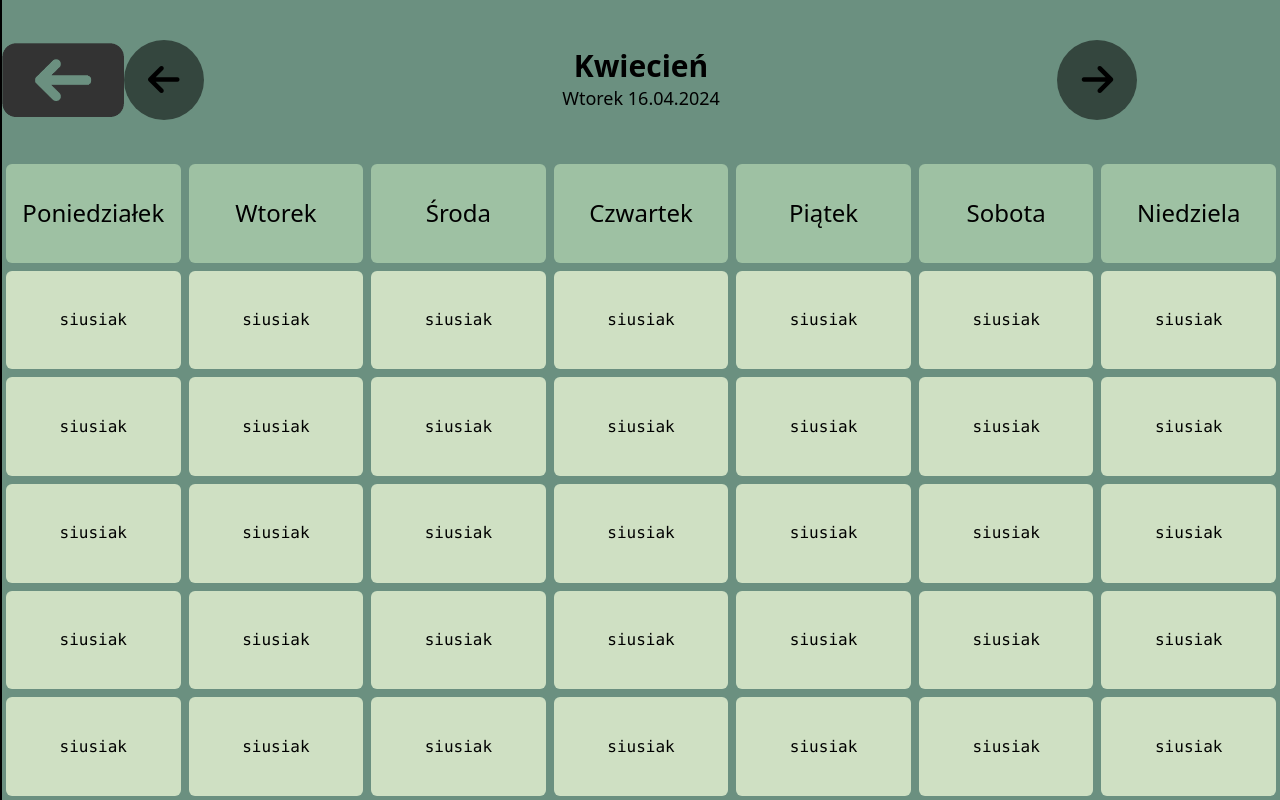
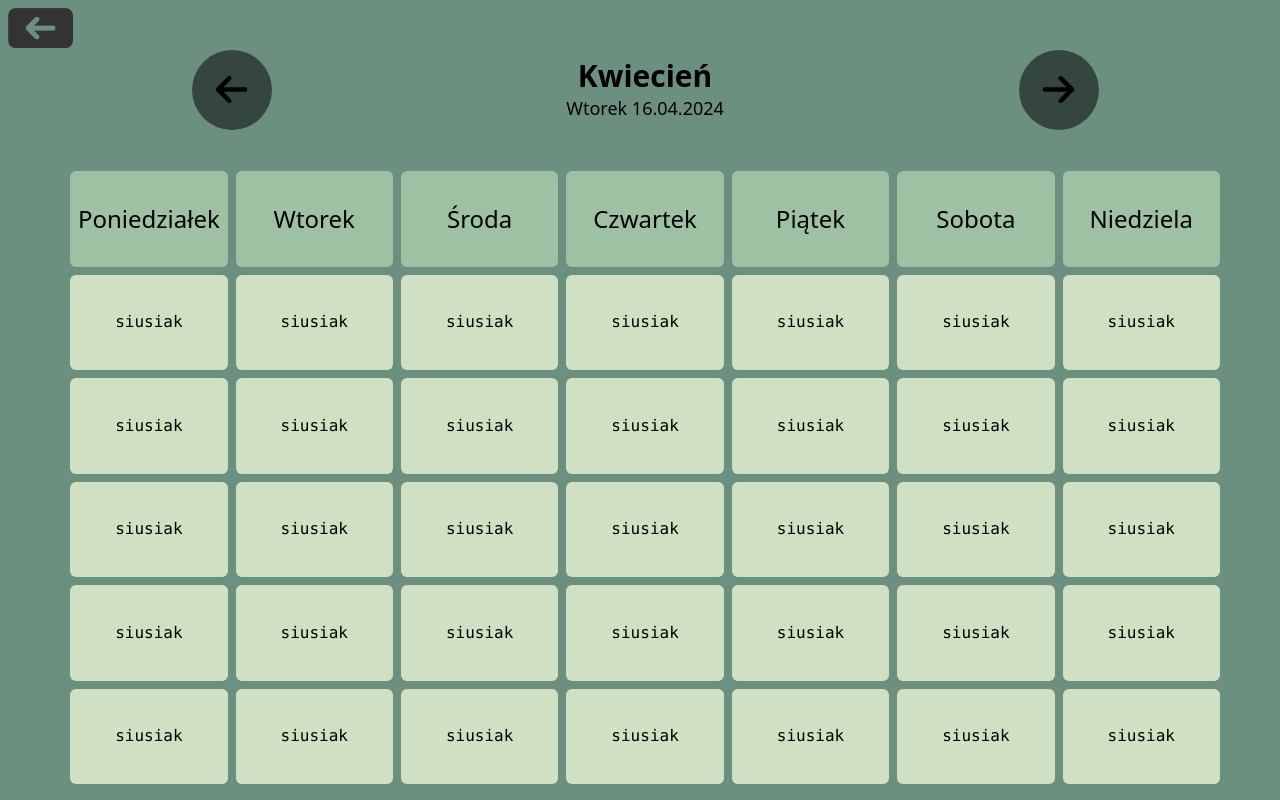
Before and after one commit to siemaema/Projekt, a PHP site: page /Terminarz.php in a window 1280 px wide. Run offline with PHP 8.4, Linux system fonts and the light colour scheme; some libraries are stand-ins or nearby versions.

Commit message:
update 1.0.2

```diff
--- a/Terminarz.php
+++ b/Terminarz.php
@@ -9,14 +9,13 @@
     <script src="https://kit.fontawesome.com/90bfbfad1c.js" crossorigin="anonymous"></script>
 </head>
 <body class="h-full">
-        <div class="flex h-full w-full border-l-2 border-black bg-[#eee8de]">
-            <div class="grid grid-cols-7 grid-rows-5 w-full h-full bg-[#6b9080]">
-
-                <div class="grid col-span-2 w-full  ">
-                    <div class="grid grid-flow-col grid-cols-3 grid-rows-1 place-content-center items-center">
-                        <a href="Main.php"><img src="back_button.png" alt="XDDDDDd"></a>
-                        <button class="col-span-2 w-20 h-20 text-4xl bg-[#34463E] rounded-full"><i class="fa-solid fa-arrow-left"></i></button>
-                    </div>
+        <div class="flex h-full w-full bg-[#6b9080]">
+            <div>
+                <a href="Main.php"><img src="img/back_button.png" alt="xddd" class="object-scale-down h-10 mt-2 ml-2"></a>
+            </div>
+            <div class="grid grid-cols-7 grid-rows-5 w-full h-full py-3 mr-14">
+                <div class="grid col-span-2 w-full place-content-center ">
+                    <button class="w-20 h-20 text-4xl bg-[#34463E] rounded-full"><i class="fa-solid fa-arrow-left"></i></button>
                 </div>
                 <div class="grid col-span-3 text-center place-content-center">
                     <p class="text-3xl font-bold">Kwiecień</p>
--- a/output.css
+++ b/output.css
@@ -643,6 +643,10 @@ video {
   grid-row: span 4 / span 4;
 }
 
+.row-span-1 {
+  grid-row: span 1 / span 1;
+}
+
 .my-4 {
   margin-top: 1rem;
   margin-bottom: 1rem;
@@ -660,12 +664,67 @@ video {
   margin-left: 0.75rem;
 }
 
+.mr-2 {
+  margin-right: 0.5rem;
+}
+
+.mr-4 {
+  margin-right: 1rem;
+}
+
+.mr-5 {
+  margin-right: 1.25rem;
+}
+
+.mr-7 {
+  margin-right: 1.75rem;
+}
+
+.mr-10 {
+  margin-right: 2.5rem;
+}
+
+.mr-12 {
+  margin-right: 3rem;
+}
+
+.mr-14 {
+  margin-right: 3.5rem;
+}
+
+.ml-2 {
+  margin-left: 0.5rem;
+}
+
+.mt-2 {
+  margin-top: 0.5rem;
+}
+
 .flex {
   display: flex;
 }
 
 .grid {
   display: grid;
+}
+
+.aspect-auto {
+  aspect-ratio: auto;
+}
+
+.size-5 {
+  width: 1.25rem;
+  height: 1.25rem;
+}
+
+.size-10 {
+  width: 2.5rem;
+  height: 2.5rem;
+}
+
+.size-20 {
+  width: 5rem;
+  height: 5rem;
 }
 
 .h-20 {
@@ -716,6 +775,18 @@ video {
   width: 2.75rem;
 }
 
+.scale-75 {
+  --tw-scale-x: .75;
+  --tw-scale-y: .75;
+  transform: translate(var(--tw-translate-x), var(--tw-translate-y)) rotate(var(--tw-rotate)) skewX(var(--tw-skew-x)) skewY(var(--tw-skew-y)) scaleX(var(--tw-scale-x)) scaleY(var(--tw-scale-y));
+}
+
+.scale-50 {
+  --tw-scale-x: .5;
+  --tw-scale-y: .5;
+  transform: translate(var(--tw-translate-x), var(--tw-translate-y)) rotate(var(--tw-rotate)) skewX(var(--tw-skew-x)) skewY(var(--tw-skew-y)) scaleX(var(--tw-scale-x)) scaleY(var(--tw-scale-y));
+}
+
 @keyframes pulse {
   50% {
     opacity: .5;
@@ -758,6 +829,14 @@ video {
   grid-template-rows: repeat(1, minmax(0, 1fr));
 }
 
+.grid-rows-2 {
+  grid-template-rows: repeat(2, minmax(0, 1fr));
+}
+
+.grid-rows-7 {
+  grid-template-rows: repeat(7, minmax(0, 1fr));
+}
+
 .flex-row {
   flex-direction: row;
 }
@@ -770,12 +849,20 @@ video {
   place-content: center;
 }
 
+.place-content-start {
+  place-content: start;
+}
+
 .place-content-around {
   place-content: space-around;
 }
 
 .place-content-stretch {
   place-content: stretch;
+}
+
+.place-items-center {
+  place-items: center;
 }
 
 .place-items-stretch {
@@ -860,13 +947,27 @@ video {
   background-color: rgb(59 130 246 / var(--tw-bg-opacity));
 }
 
+.object-scale-down {
+  -o-object-fit: scale-down;
+     object-fit: scale-down;
+}
+
 .p-3 {
   padding: 0.75rem;
+}
+
+.p-5 {
+  padding: 1.25rem;
 }
 
 .px-1 {
   padding-left: 0.25rem;
   padding-right: 0.25rem;
+}
+
+.py-3 {
+  padding-top: 0.75rem;
+  padding-bottom: 0.75rem;
 }
 
 .text-center {
```
Also changed, not shown: Lista_zleceń.php (+23 -0 lines).
